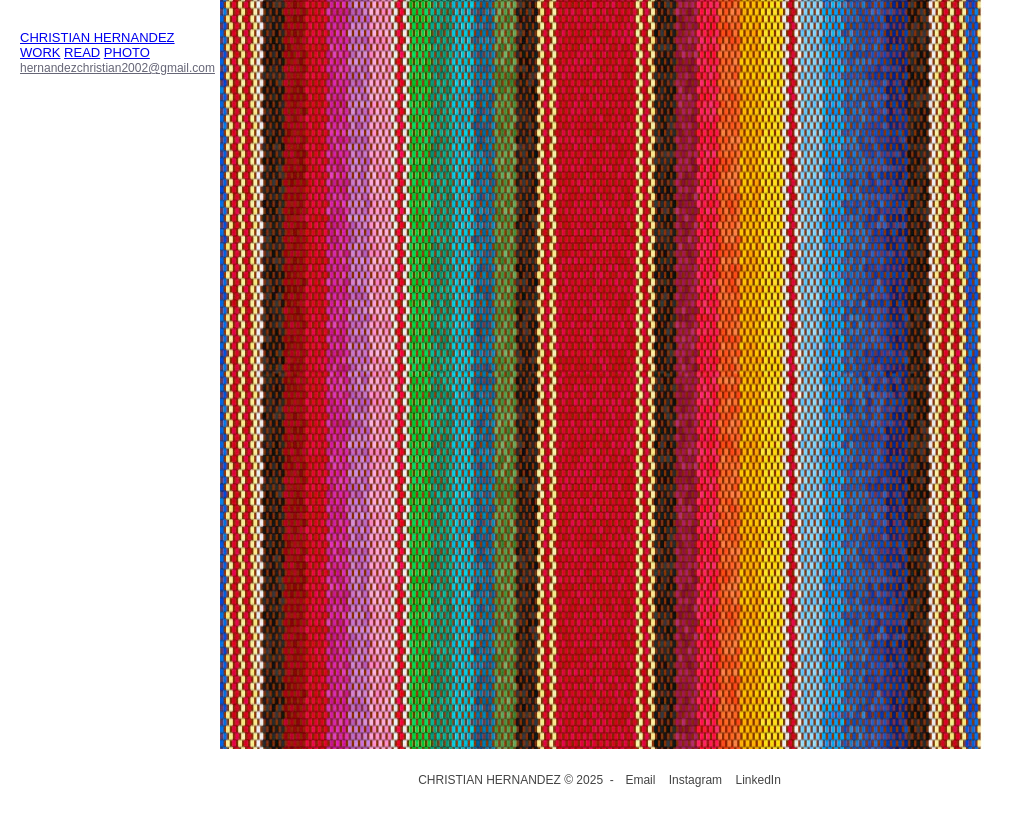
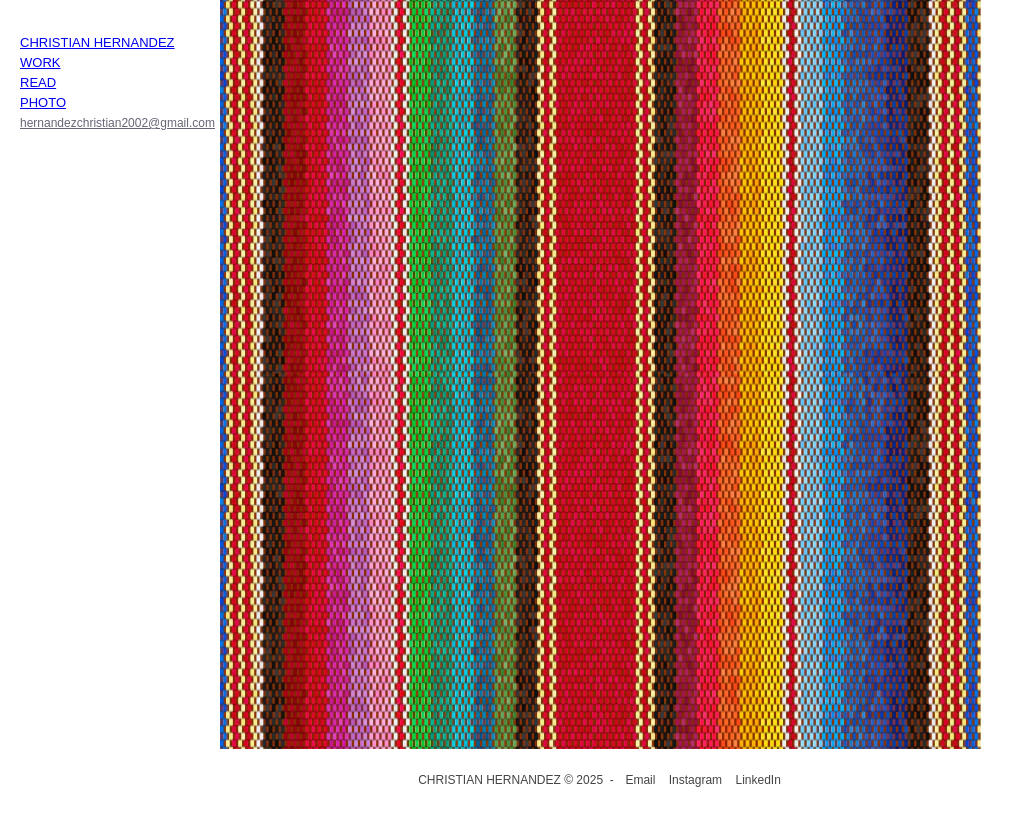
Before and after one commit to chruhern/christianhernandez, a Jekyll site: the page built from index.md, in a window 1280 px wide. Shown: the top 826 px of the page, without its empty margins (0-1025 px from the left). Built offline with Jekyll 4.4.1, drawn with Linux system fonts in a browser that asks for light colours.

Commit message:
css file updates

```diff
--- a/_includes/navbar.html
+++ b/_includes/navbar.html
@@ -1,10 +1,12 @@
-<div class="'navbar">
+<div class="'container">
     <aside class="sidebar">
         <nav>
-            <a href="#">CHRISTIAN HERNANDEZ</a>
-            <a href="#">WORK</a>
-            <a href="#">READ</a>
-            <a href="#">PHOTO</a>
+            <u1>
+                <li><a href="#">CHRISTIAN HERNANDEZ</a></li>
+                <li><a href="#">WORK</a></li>
+                <li><a href="#">READ</a></li>
+                <li><a href="#">PHOTO</a></li>
+            </u1>
         </nav>
         <div><a href="mailto:hernandezchristian2002@gmail.com" class="mail-link">hernandezchristian2002@gmail.com</a></div>
     </aside>
--- a/assets/css/style.css
+++ b/assets/css/style.css
@@ -10,7 +10,7 @@ body {
   background: white;
 }
 
-.navbar {
+.container {
   min-height: 100vh;
   display: flex;
   flex-direction: column;
@@ -24,19 +24,19 @@ body {
   justify-content: flex-start;
   font-size: 13px;
 }
-.navbar nav {
+
+.sidebar u1 {
   list-style: none;
   margin-bottom: 20px;
 }
 
-.navbar a {
-  text-decoration: none;
+.sidebar li {
   margin: 5px 0;
   cursor: pointer;
   color: #333;
 }
 
-.mail-link{
+.mail-link {
   margin-top: auto;
   font-size: 12px;
   color: #667
```
